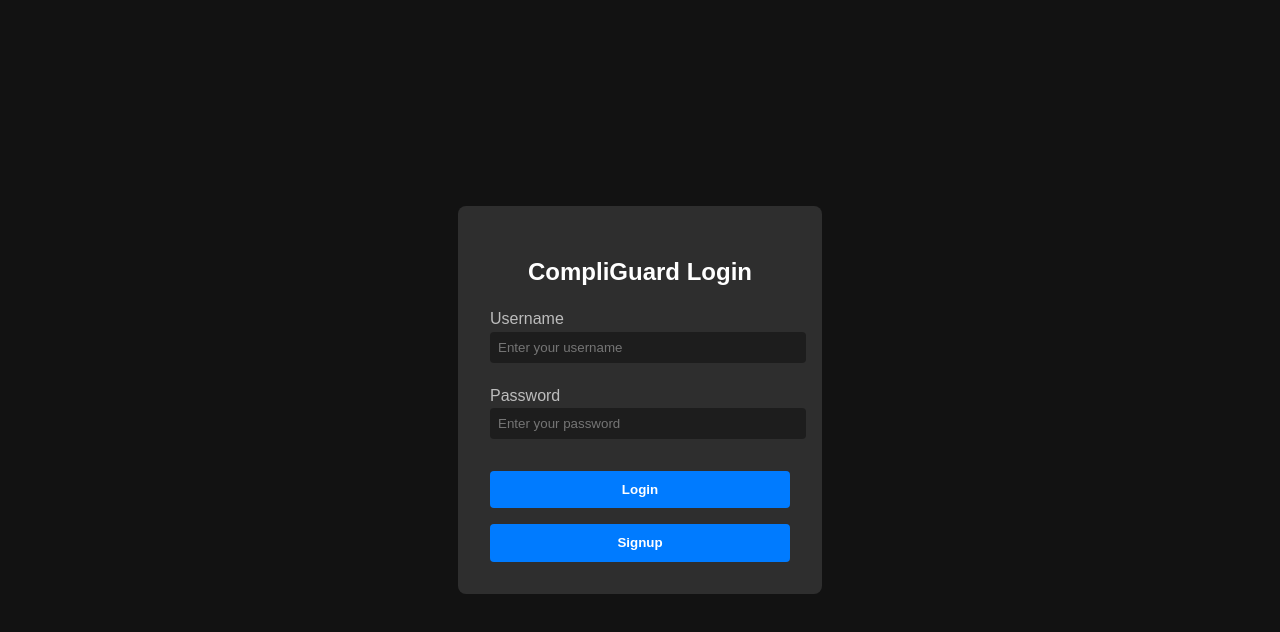
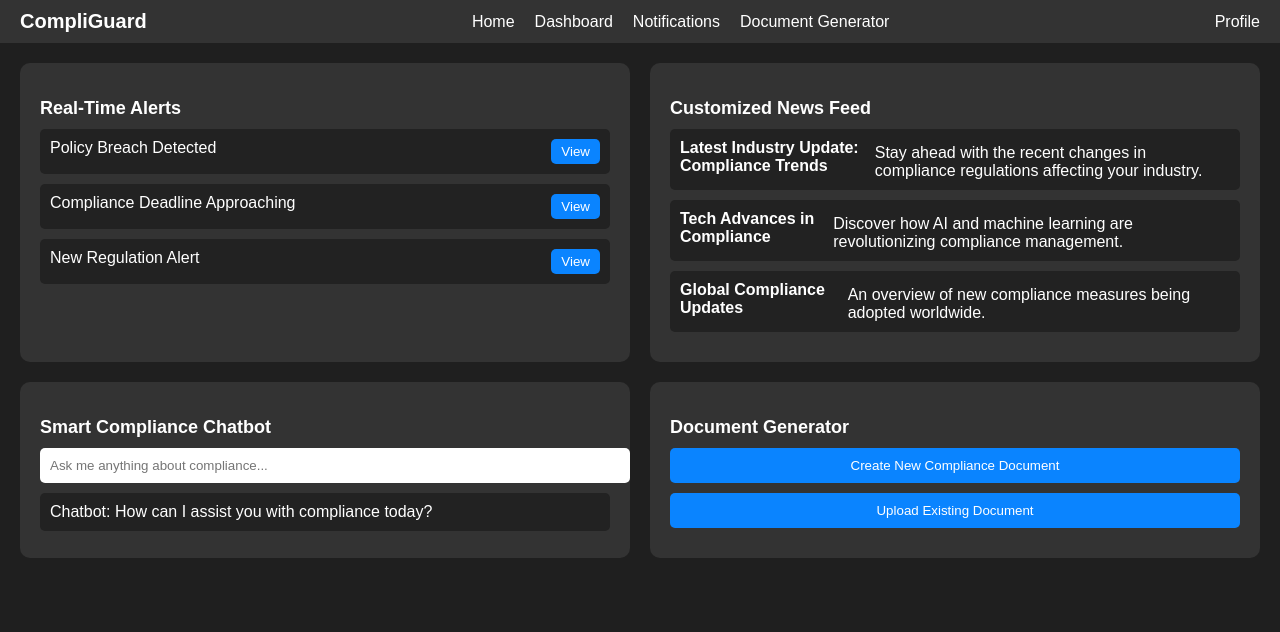
Before and after one commit to Gauravpadam/SPxT, a React (Create React App) app in the folder frontend/: page /dashboard in a window 1280 px wide. Shown: the top 632 px of the page. Built offline with nearby package versions, Linux system fonts and the light colour scheme.

Commit message:
adding routes

```diff
--- a/frontend/package.json
+++ b/frontend/package.json
@@ -8,6 +8,7 @@
     "@testing-library/user-event": "^13.2.1",
     "react": "^18.3.1",
     "react-dom": "^18.3.1",
+    "react-router-dom": "^6.28.0",
     "react-scripts": "5.0.1",
     "web-vitals": "^2.1.0"
   },
--- a/frontend/src/App.js
+++ b/frontend/src/App.js
@@ -1,27 +1,21 @@
 import React, { useState } from 'react';
 import './App.css';
-import Navbar from './components/Navbar';
+// import Navbar from './components/Navbar';
 import Dashboard from './components/Dashboard';
 import Login from './components/Login';
+import Signup from './components/Signup';
+
+import { BrowserRouter as Router, Routes, Route, Navigate, useNavigate } from "react-router-dom";
 
 function App() {
-  const [isAuthenticated, setIsAuthenticated] = useState(false);
-
-  const handleLogin = () => {
-    setIsAuthenticated(true);
-  };
-
   return (
-    <div className="App">
-      {isAuthenticated ? (
-        <>
-          <Navbar />
-          <Dashboard />
-        </>
-      ) : (
-        <Login onLogin={handleLogin} />
-      )}
-    </div>
+    <Router>
+    <Routes>
+      <Route path="/" element={<Login/>} />
+      <Route path="/signup" element={<Signup/>} />
+      <Route path="/dashboard" element={<Dashboard />} />
+    </Routes>
+  </Router>
   );
 }
 
--- a/frontend/src/components/Dashboard.js
+++ b/frontend/src/components/Dashboard.js
@@ -1,8 +1,11 @@
 import React from 'react';
 import './Dashboard.css';
+import Navbar from './Navbar';
 
 const Dashboard = () => {
   return (
+    <>
+    <Navbar/>
     <div className="dashboard">
       {/* Real-Time Alerts Section */}
       <div className="section alerts">
@@ -43,6 +46,8 @@ const Dashboard = () => {
         <button>Upload Existing Document</button>
       </div>
     </div>
+    </>
+
   );
 };
 
--- a/frontend/src/components/Login.js
+++ b/frontend/src/components/Login.js
@@ -1,16 +1,21 @@
-import React, { useState } from 'react';
+import React, { useState,useEffect } from 'react';
+import { useNavigate } from 'react-router-dom';
 import './Login.css';
 
-const Login = ({ onLogin, onSignup }) => {
+const Login = () => {
+  const navigate = useNavigate();
   const [username, setUsername] = useState('');
   const [password, setPassword] = useState('');
 
   const handleLogin = (e) => {
     e.preventDefault();
-    // Basic validation (add more validation as needed)
-    if (username && password) {
-      onLogin(); // Call the function to move to the dashboard after login
+    if(username === "test" && password === "test"){
+      navigate("/dashboard");
     }
+    else{
+      alert("Wrong username or password!");
+    }
+
   };
 
   return (
@@ -34,7 +39,7 @@ const Login = ({ onLogin, onSignup }) => {
           />
           <button type="submit">Login</button>
         </form>
-        <button className="signup-button" onClick={onSignup}>Signup</button>
+        <button className="signup-button" onClick={()=>navigate("/signup")}>Signup</button>
       </div>
     </div>
   );
--- a/frontend/src/components/Signup.js
+++ b/frontend/src/components/Signup.js
@@ -1,16 +1,17 @@
 import React, { useState } from 'react';
 import './Signup.css';
+import { useNavigate } from 'react-router-dom';
 
-const Signup = ({ onSignup }) => {
+const Signup = () => {
+  const navigate = useNavigate();
   const [username, setUsername] = useState('');
   const [password, setPassword] = useState('');
   const [confirmPassword, setConfirmPassword] = useState('');
 
   const handleSignup = (e) => {
     e.preventDefault();
-    // Basic validation (add more validation as needed)
     if (username && password && password === confirmPassword) {
-      onSignup(); // Call the function to move to the dashboard after signup
+      navigate("/dashboard")
     }
   };
 
```
Also changed, not shown: 2 other files (tests, documents, lock files or other folders).
